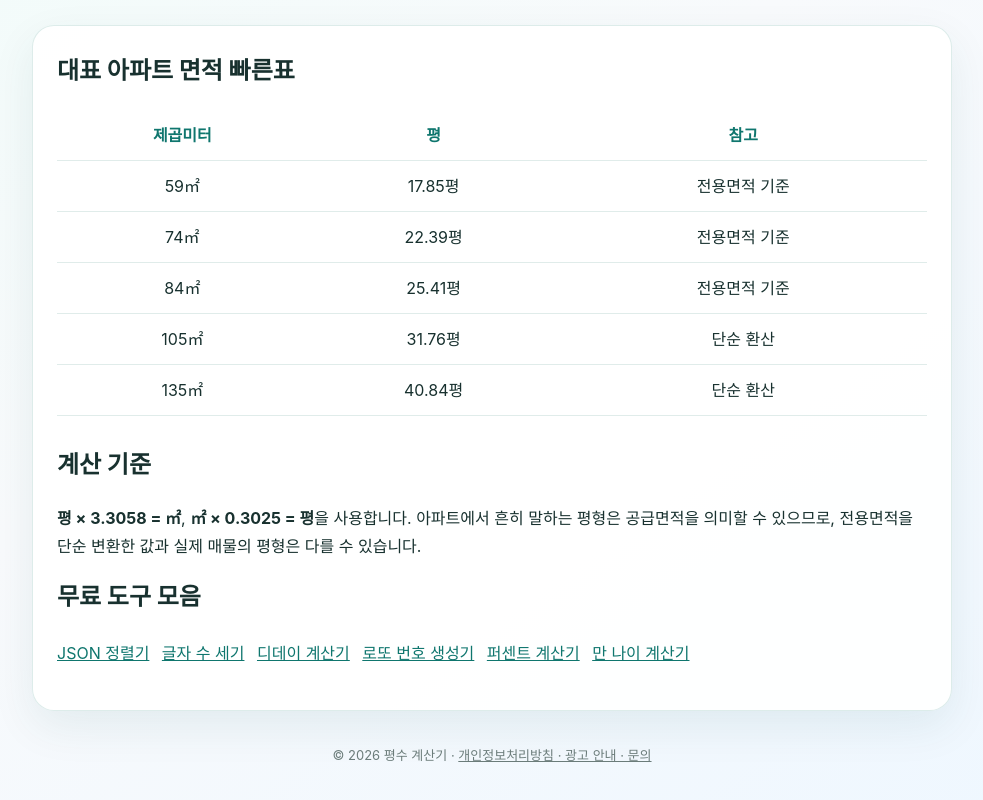
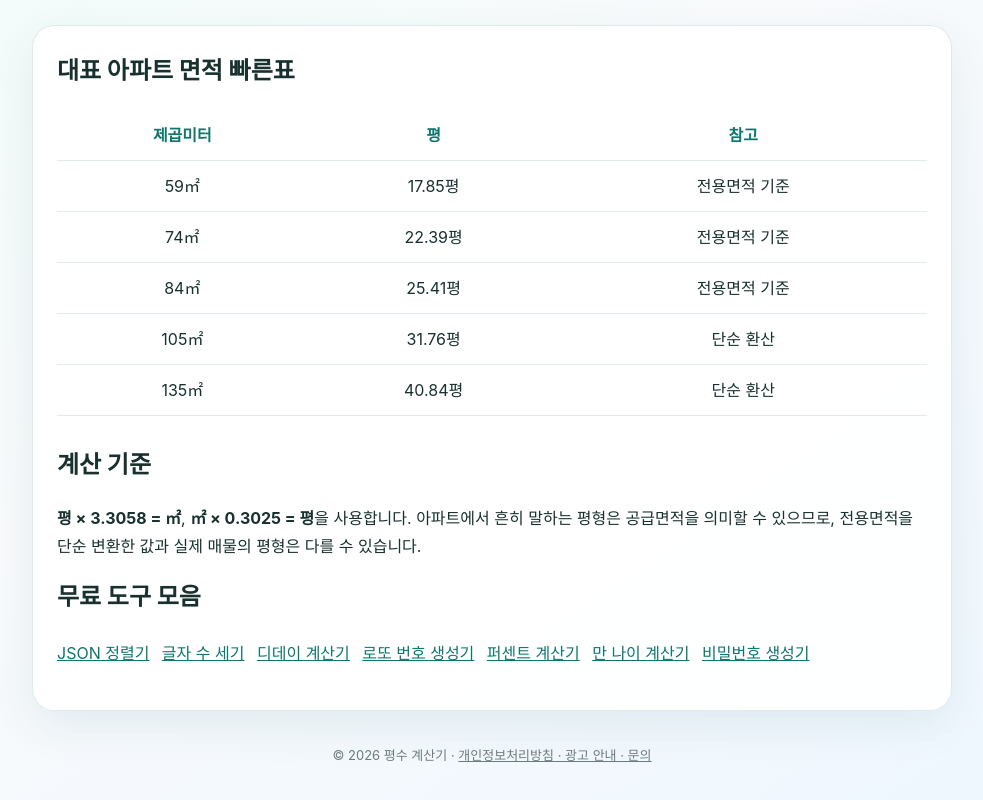
Before and after one commit to inma8743/area-calculator, a plain HTML site: page index.html in a window 1280 px wide. Shown: the part 644-1444 px from the top of the page, without its empty margins (148-1131 px from the left). Drawn offline with Linux system fonts and the light colour scheme; a script that the page names is missing.

Commit message:
Link password generator

```diff
--- a/index.html
+++ b/index.html
@@ -151,6 +151,7 @@
         <a href="https://lotto-generate.vercel.app/">로또 번호 생성기</a>
         <a href="https://percent-calculator-ten.vercel.app/">퍼센트 계산기</a>
         <a href="https://age-calculator-mu-two.vercel.app/">만 나이 계산기</a>
+        <a href="https://inma8743.github.io/password-generator/">비밀번호 생성기</a>
       </p>
     </section>
   </main>
```
